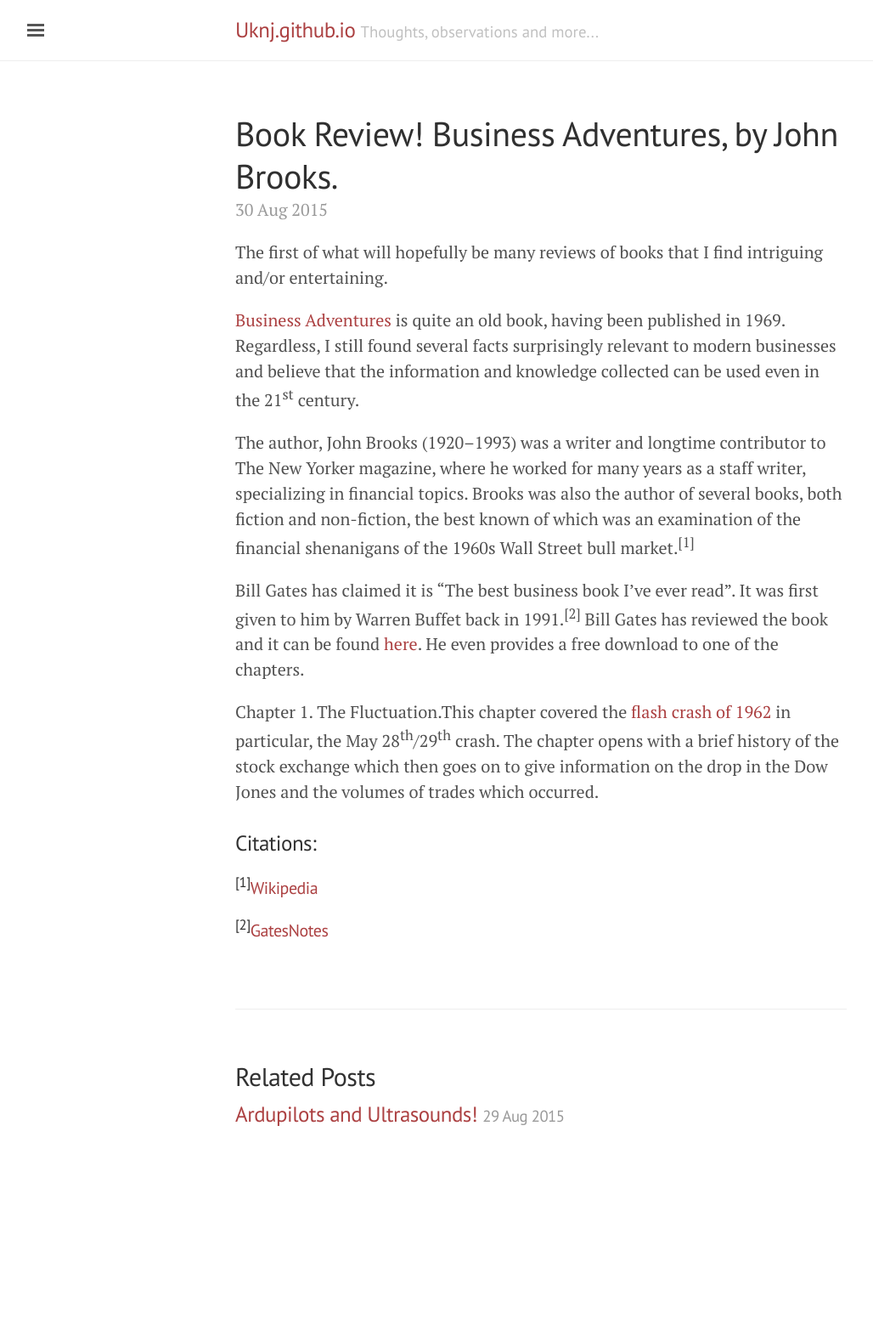
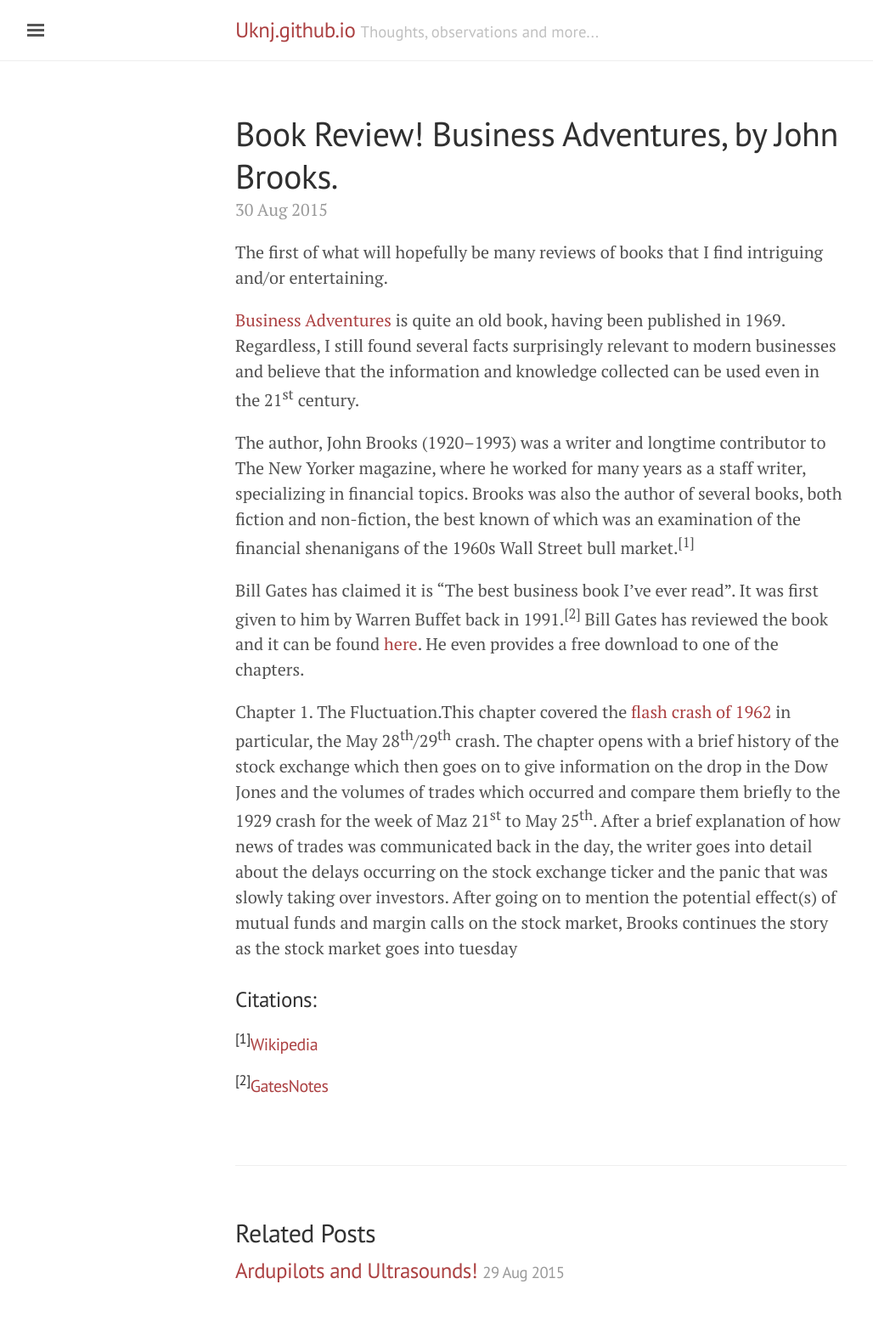
Before and after one commit to uknj/uknj.github.io, a Jekyll site: the page built from _posts/2015-08-30-book-review-business-adventures.md, in a window 1280 px wide. Shown: the whole page at 85% size, without its empty margins (3-1031 px from the left). Built offline with Jekyll 4.4.1, drawn with Linux system fonts in a browser that asks for light colours; before the commit the page ends 1387 px from its top, so only the background shows below that.

Commit message:
Update 2015-08-30-book-review-business-adventures.md

```diff
--- a/_posts/2015-08-30-book-review-business-adventures.md
+++ b/_posts/2015-08-30-book-review-business-adventures.md
@@ -11,7 +11,7 @@ The author, John Brooks (1920–1993) was a writer and longtime contributor to T
 
 Bill Gates has claimed it is "The best business book I've ever read". It was first given to him by Warren Buffet back in 1991.<sup>[2]</sup> Bill Gates has reviewed the book and it can be found [here](http://www.gatesnotes.com/Books/Business-Adventures). He even provides a free download to one of the chapters.
 
-Chapter 1. The Fluctuation.This chapter covered the [flash crash of 1962](https://en.wikipedia.org/wiki/Kennedy_Slide_of_1962) in particular, the May 28<sup>th</sup>/29<sup>th</sup> crash. The chapter opens with a brief history of the stock exchange which then goes on to give information on the drop in the Dow Jones and the volumes of trades which occurred.
+Chapter 1. The Fluctuation.This chapter covered the [flash crash of 1962](https://en.wikipedia.org/wiki/Kennedy_Slide_of_1962) in particular, the May 28<sup>th</sup>/29<sup>th</sup> crash. The chapter opens with a brief history of the stock exchange which then goes on to give information on the drop in the Dow Jones and the volumes of trades which occurred and compare them briefly to the 1929 crash for the week of Maz 21<sup>st</sup> to May 25<sup>th</sup>. After a brief explanation of how news of trades was communicated back in the day, the writer goes into detail about the delays occurring on the stock exchange ticker and the panic that was slowly taking over investors. After going on to mention the potential effect(s) of mutual funds and margin calls on the stock market, Brooks continues the story as the stock market goes into tuesday
 
 ###Citations:
 
```
